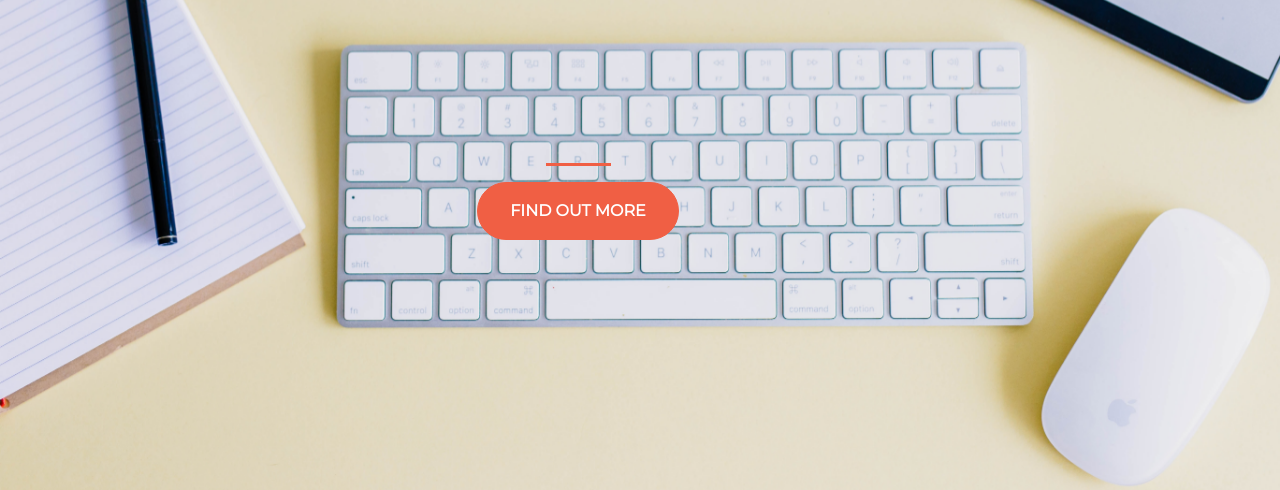
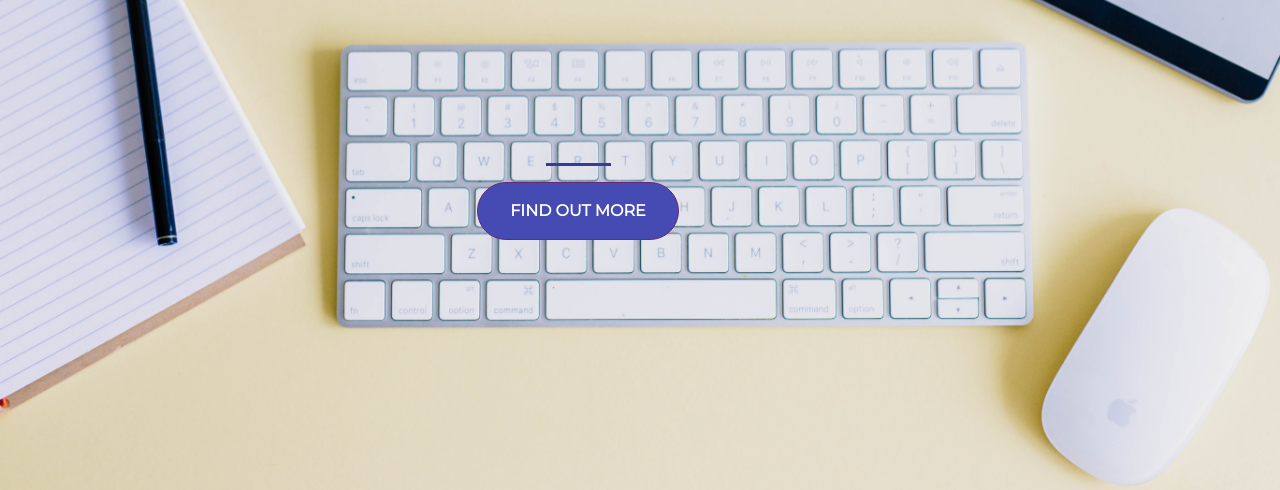
Before and after one commit to Sourodip-K/first-up-website, a plain HTML site: page index.html in a window 1280 px wide. Shown: the part 310-800 px from the top of the page. Drawn offline with nearby package versions, Linux system fonts and the light colour scheme.

Commit message:
Add files via upload

```diff
--- a/style.css
+++ b/style.css
@@ -15,7 +15,7 @@ h1{
 }
 
 hr{
-	border-color: #F05F44;
+	border-color: #353a9c;
 	border-width: 3px;
 	max-width: 65px;
 }
@@ -32,13 +32,13 @@ hr{
 }
 
 .btn-primary {
-	background-color:  #F05F44;
-	border-color: #F05F44;
+	background-color: #464bb3;
+	border-color: #682977;
 }
 
 .btn-primary:hover {
-	background-color: #ee4b08;
-	border-color: #ee4b08;
+	background-color: #353a9c;
+	border-color: #682977;
 	border-width: 4px;
 }
 
```
